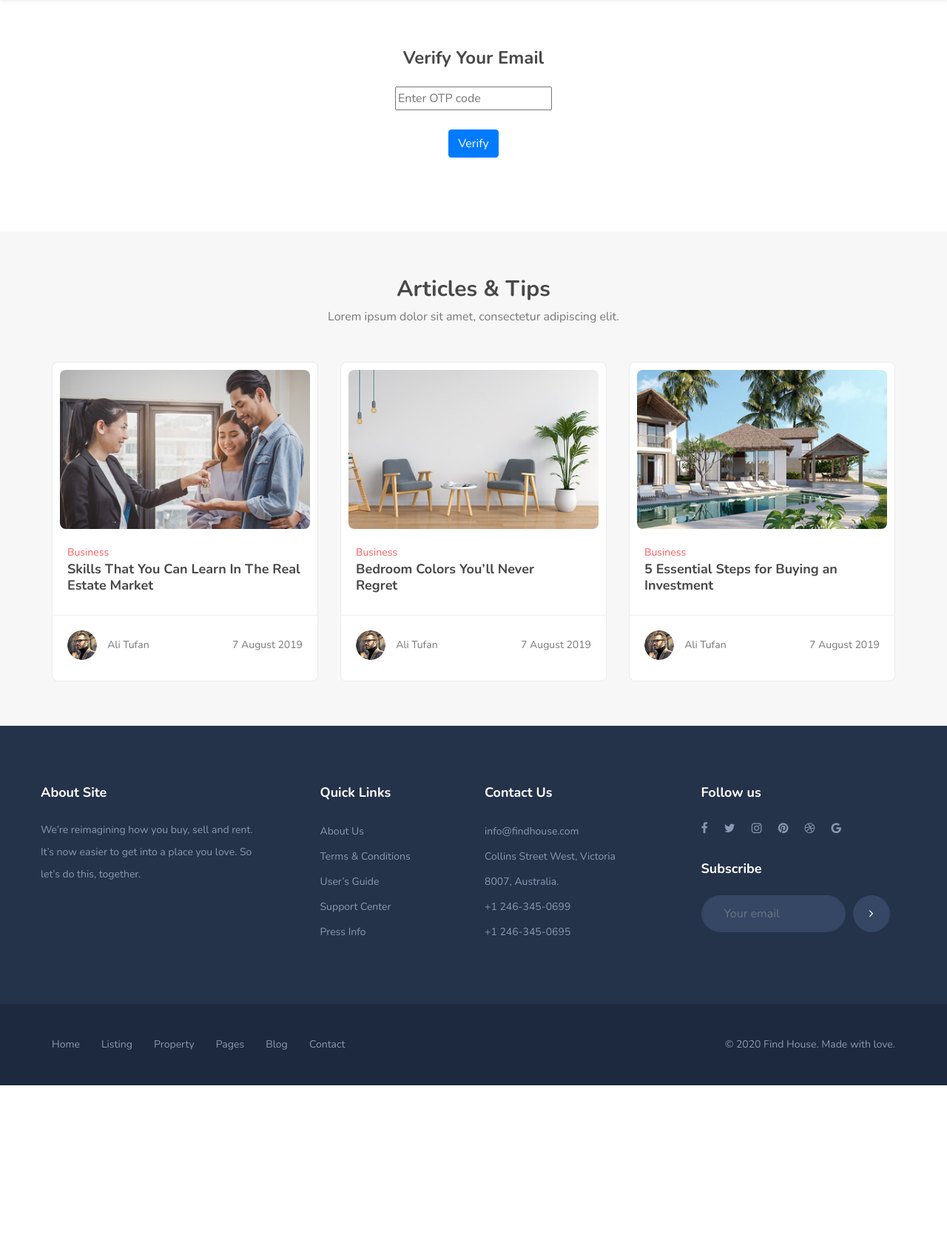
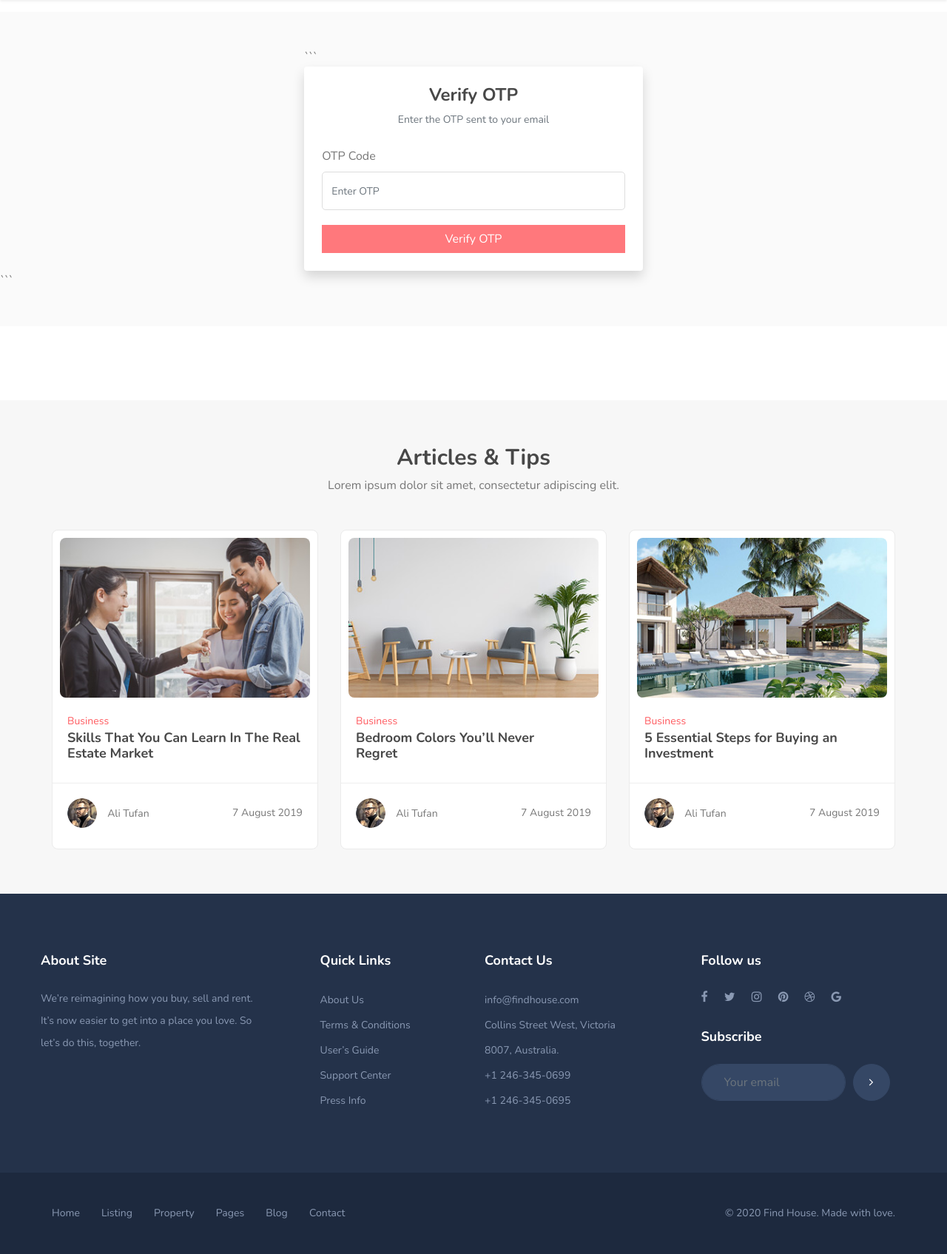
Before and after one commit to john22-sarker/Vharate, a Django app: template realestate/templates/accounts/verify_code.html in a window 1280 px wide. Shown: the part 84-1779 px from the top of the page at 74% size. Before the commit the page ends 1551 px from the top, so only its background shows below. Run offline with Django 5.2, Linux system fonts and the light colour scheme; the template is opened without the code that fills it, so the values that code supplies are empty; some libraries are stand-ins or nearby versions.

Commit message:
Update verify_code.html

````diff
--- a/realestate/templates/accounts/verify_code.html
+++ b/realestate/templates/accounts/verify_code.html
@@ -1,23 +1,67 @@
 {% extends 'base.html' %}
 
 {% block content %}
-<div class="container mt-5">
-    <h3 class="text-center">Verify Your Email</h3>
 
-    <form method="post" class="text-center mt-4">
-        {% csrf_token %}
+<section class="our-log bgc-fa py-5">
+    <div class="container">
+        <div class="row justify-content-center">
+            <div class="col-lg-5 col-md-7">
 
-        <input type="text" name="otp" placeholder="Enter OTP code" required>
+```
+            <div class="login_form inner_page p-4 shadow rounded bg-white">
 
-        <br><br>
+                <!-- Messages -->
+                {% if messages %}
+                    {% for message in messages %}
+                        <div class="alert alert-{{ message.tags }} text-center">
+                            {{ message }}
+                        </div>
+                    {% endfor %}
+                {% endif %}
 
-        <button type="submit" class="btn btn-primary">
-            Verify
-        </button>
-    </form>
+                <!-- OTP Display (ONLY FOR TESTING) -->
+                {% if otp %}
+                    <div class="alert alert-success text-center">
+                        Your OTP: <strong>{{ otp }}</strong>
+                    </div>
+                {% endif %}
 
-    {% for message in messages %}
-        <p class="text-center text-danger mt-3">{{ message }}</p>
-    {% endfor %}
+                <!-- Heading -->
+                <div class="heading text-center mb-4">
+                    <h3>Verify OTP</h3>
+                    <p class="text-muted">
+                        Enter the OTP sent to your email
+                    </p>
+                </div>
+
+                <!-- Form -->
+                <form method="post">
+                    {% csrf_token %}
+
+                    <div class="form-group mb-3">
+                        <label for="otp">OTP Code</label>
+                        <input
+                            type="text"
+                            id="otp"
+                            name="otp"
+                            class="form-control"
+                            placeholder="Enter OTP"
+                            required
+                        >
+                    </div>
+
+                    <button type="submit" class="btn btn-thm2 btn-block w-100">
+                        Verify OTP
+                    </button>
+                </form>
+
+            </div>
+
+        </div>
+    </div>
 </div>
+```
+
+</section>
+
 {% endblock %}
````
